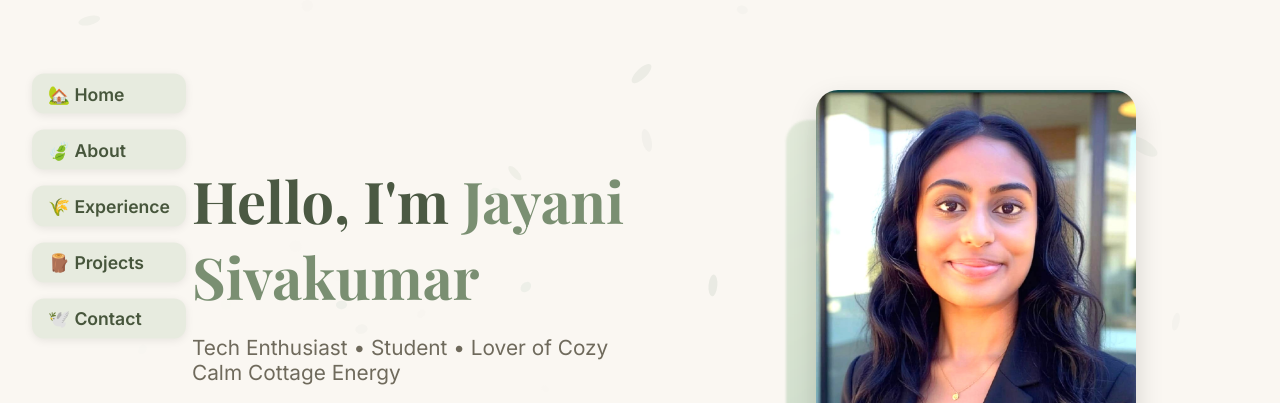
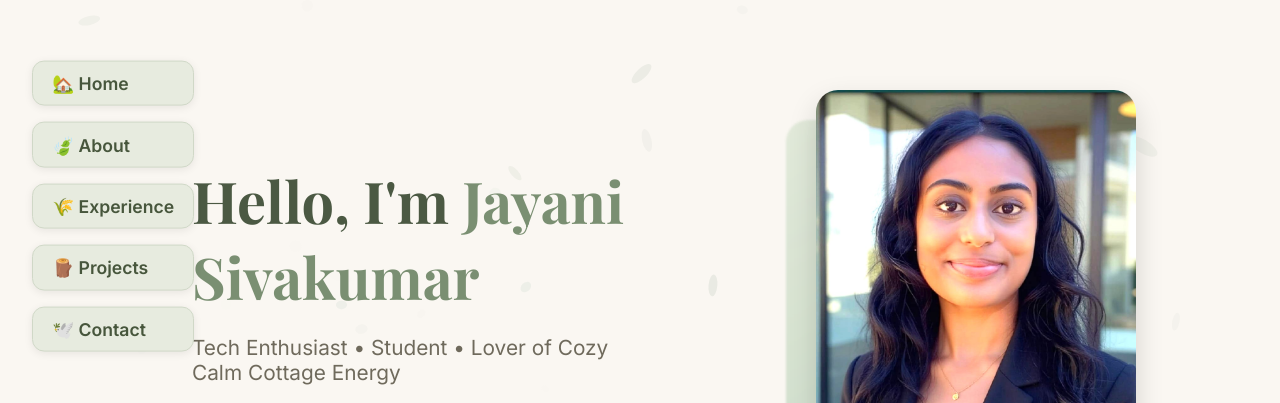
Before and after one commit to jayanisivakumar/jayanisivakumar.github.io, a plain HTML site: page index.html in a window 1280 px wide. Shown: the part 194-597 px from the top of the page. Drawn offline with nearby package versions, Linux system fonts and the light colour scheme.

Commit message:
Update style.css

```diff
--- a/css/style.css
+++ b/css/style.css
@@ -128,7 +128,8 @@ h1, h2 {
   opacity: 0.9;
 }
 
-/* VERTICAL NAVBAR */
+/* -------------------- VERTICAL NAVIGATION -------------------- */
+
 .side-nav {
   position: fixed;
   left: 2rem;
@@ -137,24 +138,27 @@ h1, h2 {
   display: flex;
   flex-direction: column;
   gap: 1rem;
-  z-index: 1000;
+  z-index: 9999; /* ensures it is above leaves and all content */
 }
 
-.side-nav a {
+.side-nav .nav-item {
+  display: block;
   background: #e7ebdf;
-  padding: 0.6rem 1rem;
+  padding: 0.7rem 1.2rem;
   border-radius: 12px;
   font-size: 1.1rem;
   color: #47563c;
   font-weight: 600;
   text-decoration: none;
   box-shadow: 0 2px 8px rgba(0,0,0,0.08);
-  transition: 0.25s ease;
+  transition: all 0.25s ease;
+  border: 1px solid #d0d8c7;
+  white-space: nowrap;
 }
 
-.side-nav a:hover {
+.side-nav .nav-item:hover {
   background: #d6ddcc;
-  transform: translateX(6px);
+  transform: translateX(8px);
 }
 
 /* LEAF CANVAS */
@@ -167,3 +171,26 @@ h1, h2 {
   z-index: -1;
   pointer-events: none;
 }
+
+/* Force scrollbar to display */
+body {
+  overflow-y: scroll;
+}
+
+/* Style scrollbar (optional) */
+::-webkit-scrollbar {
+  width: 10px;
+}
+
+::-webkit-scrollbar-track {
+  background: #f0efe9;
+}
+
+::-webkit-scrollbar-thumb {
+  background: #b7c0a7;
+  border-radius: 10px;
+}
+
+::-webkit-scrollbar-thumb:hover {
+  background: #9da88f;
+}
```
